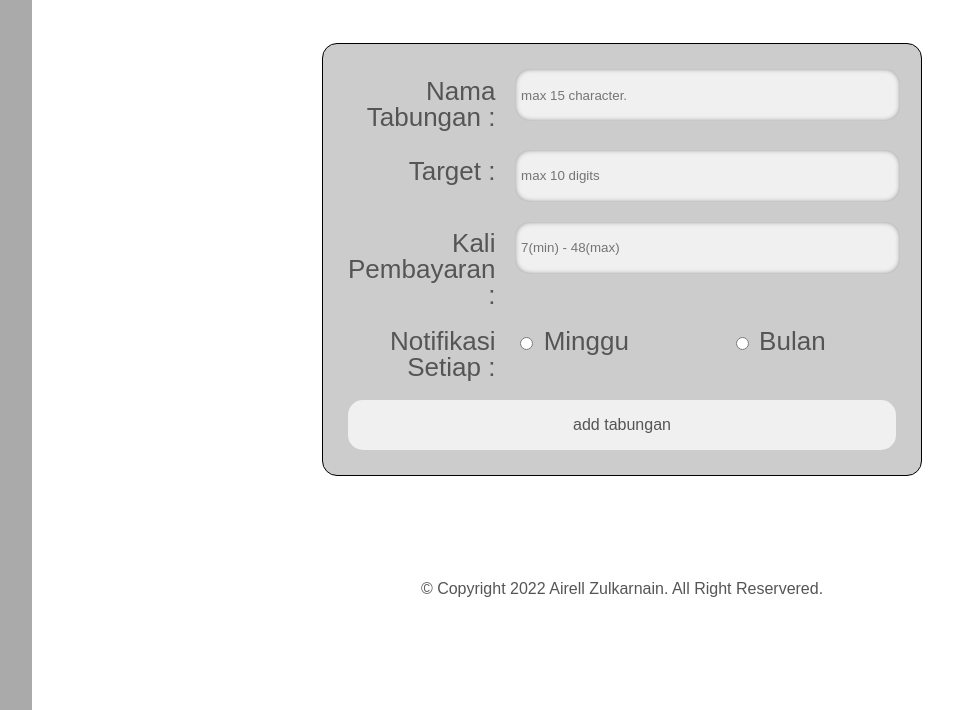
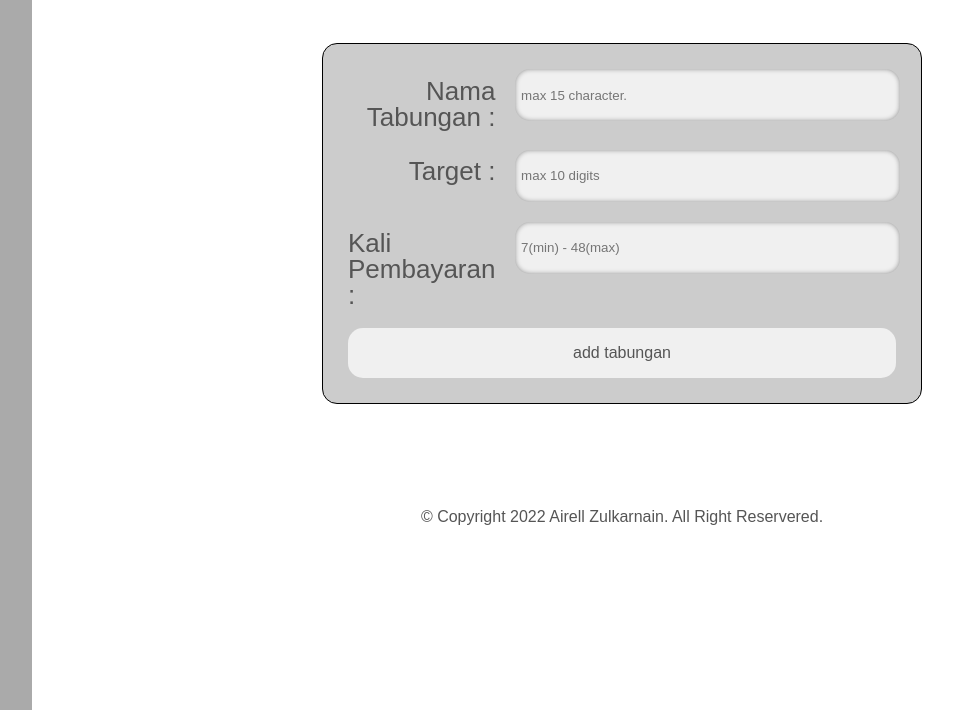
Before and after one commit to airellzulkarnain/sistem-tabungan, a Django app: template tabungan/templates/tabungan/add.html in a window 1280 px wide. Shown: the part 90-800 px from the top of the page, without its empty margins (68-1021 px from the left). Run offline with Django 3.2, Linux system fonts and the light colour scheme; the template is opened without the code that fills it, so the values that code supplies are empty.

Commit message:
please goddd, make it work

```diff
--- a/login/models.py
+++ b/login/models.py
@@ -8,7 +8,7 @@ class User(models.Model):
     username = models.CharField(max_length=15, primary_key=True)
     password = models.CharField(max_length=15)
     last_login = models.DateTimeField()
-    online_status = models.SmallIntegerField(default=0, validators=[MaxValueValidator(1), MinValueValidator(0)])
+    online_status = models.IntegerField(default=0, validators=[MaxValueValidator(1), MinValueValidator(0)])
 
     def __str__(self):
         return f"{self.username}, last login : {self.last_login}"
--- a/tabungan/templates/tabungan/add.html
+++ b/tabungan/templates/tabungan/add.html
@@ -53,17 +53,6 @@
                             </td>
                         </tr>
                         <tr>
-                            <td colspan="2">Notifikasi Setiap : </td>
-                            <td>
-                                <input type="radio" name="noticeevery" id="notify-1" value="minggu">
-                                <label for="notify-1">Minggu</label>
-                            </td>
-                            <td>
-                                <input type="radio" name="noticeevery" id="notify-2" value="bulan">
-                                <label for="notify-2">Bulan</label>
-                            </td>
-                        </tr>
-                        <tr>
                             <td colspan="4">
                                 <input type="submit" value="add tabungan">
                             </td>
--- a/tabungan/views.py
+++ b/tabungan/views.py
@@ -25,7 +25,7 @@ def withdrawal(request, user, nama_tabungan):
 def add(request, user):
     user = get_object_or_404(User, pk=request.session["username"])
     try:
-        for test_el in ["name", "target", "noticeevery", "timespayment"]:
+        for test_el in ["name", "target", "timespayment"]:
             request.POST[test_el]
     except (KeyError):
         return render(request, 'tabungan/add.html', {"user" : request.session["username"]})
@@ -36,7 +36,6 @@ def add(request, user):
                 owned_by=user,
                 target = request.POST["target"],
                 created_date = timezone.now(),
-                notice_every = request.POST["noticeevery"],
                 jumlah_pembayaran = request.POST["timespayment"]
             )
         except (ValidationError, DataError):
```
